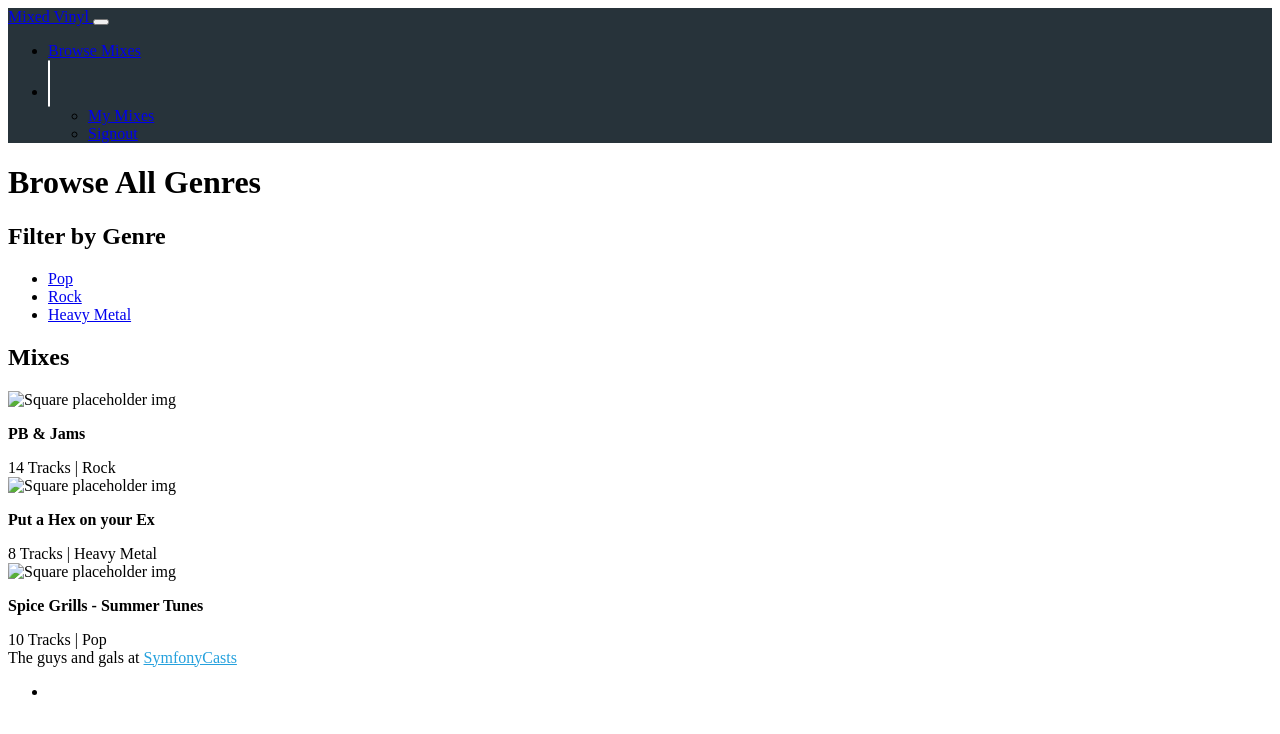
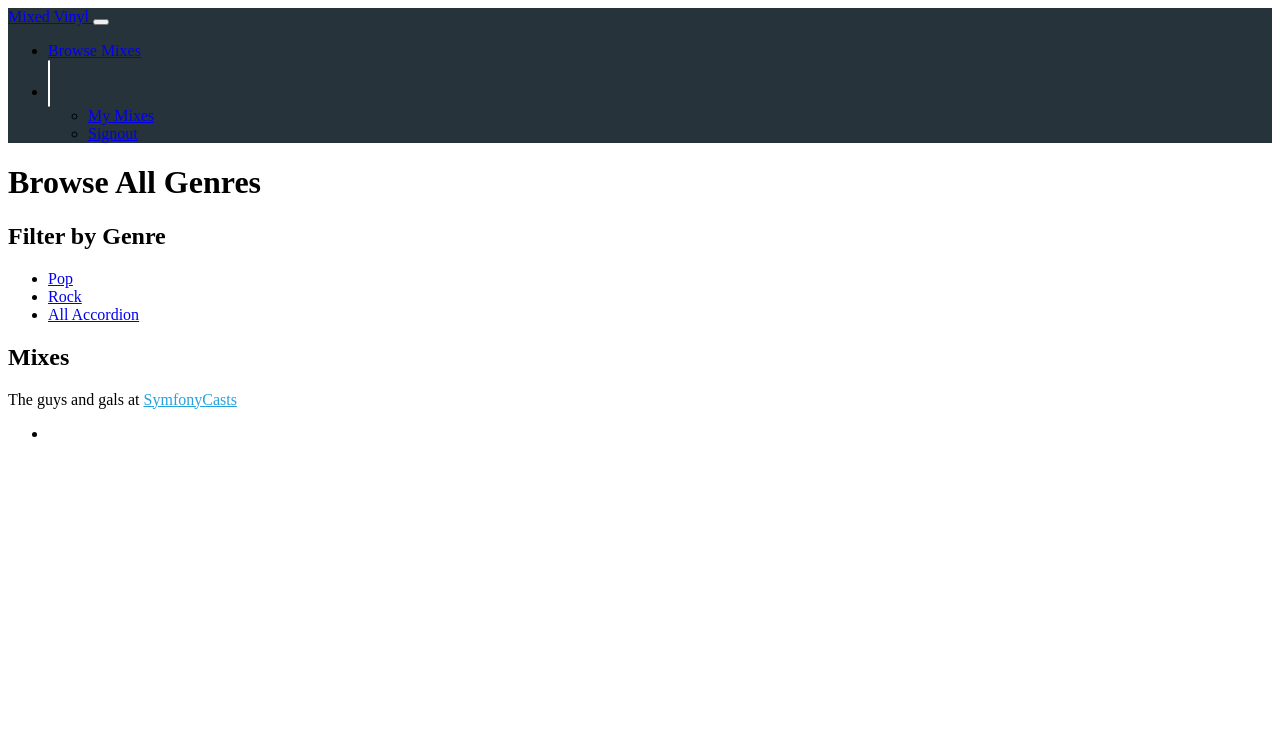
Before and after one commit to ahmedkhenissi/vinyl_mix, a Symfony app: template templates/vinyl/browse.html.twig in a window 1280 px wide. Shown: the top 734 px of the page. Run offline with Twig, Linux system fonts and the light colour scheme; the template is opened without the code that fills it, so the values that code supplies are empty; some libraries are stand-ins or nearby versions.

Commit message:
"Custom Entity Methods & Twig Magic"

```diff
--- a/templates/vinyl/browse.html.twig
+++ b/templates/vinyl/browse.html.twig
@@ -2,58 +2,45 @@
 
 {% block body %}
 <div class="container">
-		<h1>Browse
-			{{ genre ? genre : 'All Genres' }}</h1>
+    <h1>Browse {{ genre ? genre : 'All Genres' }}</h1>
 
     <h2 class="mt-5 mb-4">Filter by Genre</h2>
     <ul class="genre-list ps-0 mt-2 mb-3">
         <li class="d-inline">
-				<a class="btn btn-primary btn-sm" href="{{ path('app_browse', { slug: 'pop' }) }}">Pop</a>
+            <a class="btn btn-primary btn-sm" href="{{ path('app_browse', {
+                slug: 'pop'
+            }) }}">Pop</a>
         </li>
         <li class="d-inline">
-				<a class="btn btn-primary btn-sm" href="{{ path('app_browse', { slug: 'rock' }) }}">Rock</a>
+            <a class="btn btn-primary btn-sm" href="{{ path('app_browse', {
+                slug: 'rock'
+            }) }}">Rock</a>
         </li>
         <li class="d-inline">
-				<a class="btn btn-primary btn-sm" href="{{ path('app_browse', { slug: 'heavy-metal' }) }}">Heavy Metal</a>
+            <a class="btn btn-primary btn-sm" href="{{ path('app_browse', {
+                slug: 'all-accordion'
+            }) }}">All Accordion</a>
         </li>
     </ul>
 
     <div>
         <h2 class="mt-5">Mixes</h2>
         <div class="row">
+            {% for mix in mixes %}
             <div class="col col-md-4">
                 <div class="mixed-vinyl-container p-3 text-center">
-						<img src="https://via.placeholder.com/300" data-src="https://via.placeholder.com/300" alt="Square placeholder img">
-						<p class="mt-2">
-							<strong>PB & Jams</strong>
-						</p>
-						<span>14 Tracks</span>
+                    <img src="https://via.placeholder.com/300" alt="Square placeholder img">
+                    <p class="mt-2"><strong>{{ mix.title }}</strong></p>
+                    <span>{{ mix.trackCount }} Tracks</span>
                     |
-						<span>Rock</span>
+                    <span>{{ mix.genre }}</span>
+                    |
+                    <span>{{ mix.createdAt|ago }}</span>
+                    <br>
+                    {{ mix.votesString }} votes
                 </div>
             </div>
-				<div class="col col-md-4">
-					<div class="mixed-vinyl-container p-3 text-center">
-						<img src="https://via.placeholder.com/300" data-src="https://via.placeholder.com/300" alt="Square placeholder img">
-						<p class="mt-2">
-							<strong>Put a Hex on your Ex</strong>
-						</p>
-						<span>8 Tracks</span>
-						|
-						<span>Heavy Metal</span>
-					</div>
-				</div>
-				<div class="col col-md-4">
-					<div class="mixed-vinyl-container p-3 text-center">
-						<img src="https://via.placeholder.com/300" data-src="https://via.placeholder.com/300" alt="Square placeholder img">
-						<p class="mt-2">
-							<strong>Spice Grills - Summer Tunes</strong>
-						</p>
-						<span>10 Tracks</span>
-						|
-						<span>Pop</span>
-					</div>
-				</div>
+            {% endfor %}
         </div>
     </div>
 </div>
```
Also changed, not shown: src/Controller/VinylController.php (+15 -4 lines), src/Entity/VinylMix.php (+29 -35 lines), src/command/TalkToMeCommand.php (added, +56 -0 lines). Lines whose indentation alone changed are shown as unchanged.
